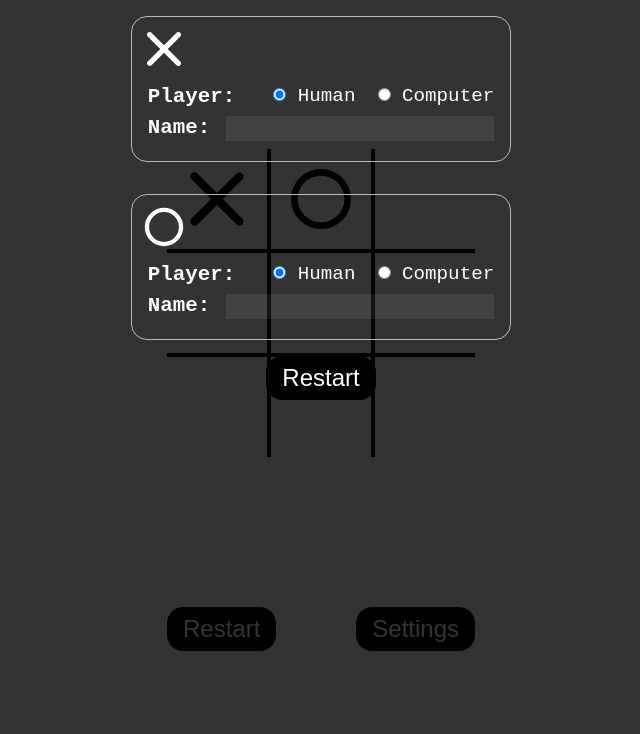
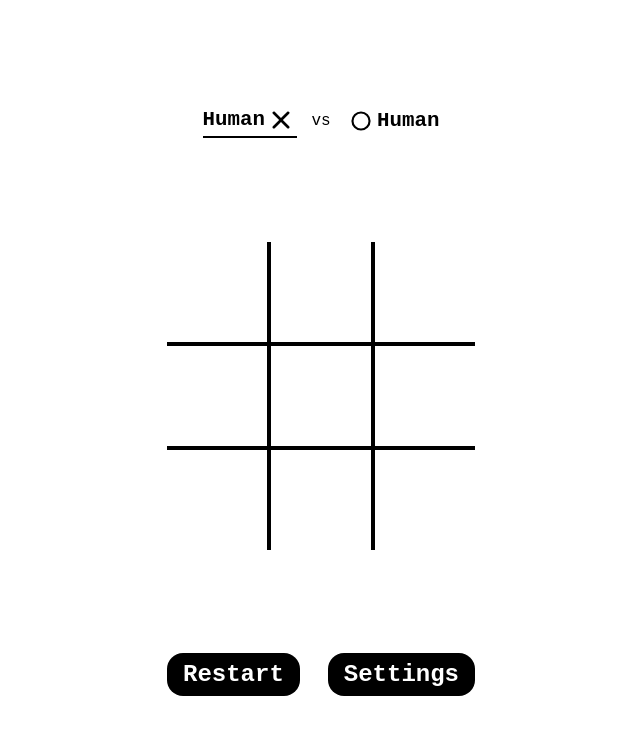
Before and after one commit to namasSinjali/tic-tac-toe, a plain HTML site: page index.html in a window 1280 px wide. Shown: the whole page, without its empty margins (319-959 px from the left). Drawn offline with Linux system fonts and the light colour scheme.

Commit message:
added header which show game info

```diff
--- a/index.html
+++ b/index.html
@@ -7,10 +7,23 @@
     <link rel="stylesheet" href="style.css">
     <title>Tic-Tac-Toe</title>
 </head>
-<body>
+<body class="x">
+    <button id="restart-btn">Restart</button>
+    <button id="settings-btn">Settings</button>
+    <header>
+        <div class="player x">
+            <img src="./icons/cross.svg">
+            <span>Human</span>
+        </div>
+        <span>vs</span>
+        <div class="player o">
+            <img src="./icons/circle.svg">
+            <span>Human</span>
+        </div>
+    </header>
     <div class="gameboard o">
-        <div class="cell x"></div>
-        <div class="cell o"></div>
+        <div class="cell"></div>
+        <div class="cell"></div>
         <div class="cell"></div>
         <div class="cell"></div>
         <div class="cell"></div>
@@ -21,13 +34,13 @@
     </div>
     </div>
     <div class="buttons">
-        <button class="restart">Restart</button>
-        <button class="settings">Settings</button>
+        <label for="restart-btn" class="button restart">Restart</label>
+        <label for="settings-btn" class="button settings">Settings</label>
     </div>
 
     <div class="screen message-screen">
         <h1>X's win</h1>
-        <button class="restart">Restart</button>
+        <label for="restart-btn" class="button restart">Restart</label>
     </div>
 
     <div class="screen settings-screen">
@@ -50,7 +63,7 @@
 
             <div class="selector name">
                 <h2>Name: </h2>
-                <input type="text">
+                <input type="text" maxlength="8">
             </div>
 
             <div class="selector level">
@@ -92,7 +105,7 @@
 
             <div class="selector name">
                 <h2>Name: </h2>
-                <input type="text">
+                <input type="text" maxlength="8">
             </div>
 
             <div class="selector level">
@@ -113,7 +126,7 @@
 
         </div>
 
-        <button class="restart">Restart</button>
+        <label for="restart-btn" class="button restart">Restart</label>
     </div>
     <script src="sctipt.js"></script>
 </body>
--- a/style.css
+++ b/style.css
@@ -12,10 +12,40 @@ body{
     height: 100vh;
     font-family:'Courier New', Courier, monospace;
 }
+header{
+    display: grid;
+    grid-template-columns: 1fr 3rem 1fr;
+    justify-items: center;
+    align-items: center;
+}
+header img{
+    width: 2rem;
+    height: 2rem;
+}
+.player{
+    justify-self: flex-start;
+    flex: 100% 1 1;
+    display: flex;
+    justify-content: flex-start;
+    align-items: center;
+    font-size: 1.3rem;
+    font-weight: bold;
+}
+.player.x{
+    justify-self: flex-end;
+    flex-flow: row-reverse nowrap;
+}
+body.x .player.x, body.o .player.o{
+    border-bottom: 2px solid black;
+}
+
 .gameboard{
+    justify-self: center;
     display: grid;
     grid-template-rows: repeat(3, 100px);
     grid-template-columns: repeat(3, 100px);
+    width: 308px;
+    height: 308px;
     justify-content: center;
     align-content: center;
     background-color: black;
@@ -45,11 +75,11 @@ body{
     background-image: url(./icons/circle.svg);
 }
 
-.gameboard.x .cell:not(.x):not(.o):hover::before{
+body.x .gameboard .cell:not(.x):not(.o):hover::before{
     background-image: url(./icons/cross.svg);
     opacity: .4;
 }
-.gameboard.o .cell:not(.x):not(.o):hover::before{
+body.o .gameboard .cell:not(.x):not(.o):hover::before{
     background-image: url(./icons/circle.svg);
     opacity: .4;
 }
@@ -57,22 +87,27 @@ body{
     display: flex;
     justify-content: space-between;
 }
-button{
+#restart-btn, #settings-btn{
+    display: none;
+}
+button, .button{
     border: none;
     outline: none;
     background: black;
     color: white;
+    font-family:inherit;
+    font-weight: bold;
     font-size: 1.5rem;
     padding: .5rem 1rem;
     border-radius: 1rem;
     cursor: pointer;
 }
-button:hover{
+button:hover, .button:hover{
     background: white;
     color: black;
 }
 .screen{
-    display: flex;
+    display: none;
     flex-flow:column nowrap;
     justify-content: center;
     align-items: center;
@@ -83,9 +118,10 @@ button:hover{
     left: 0;
     background-color: #000000cc;
     color: white;
+    opacity: .9;
 }
-.message-screen{
-    display: none;
+body.message .message-screen, body.settings .settings-screen{
+    display: flex;
 }
 .message-screen h1{
     color: white;
@@ -133,6 +169,7 @@ button:hover{
 }
 .settings-screen .selector label{
     margin-left: 1rem;
+    cursor: pointer;
 }
 .settings-screen .selector input[type="text"]{
     flex: 5rem 1 0;
```
